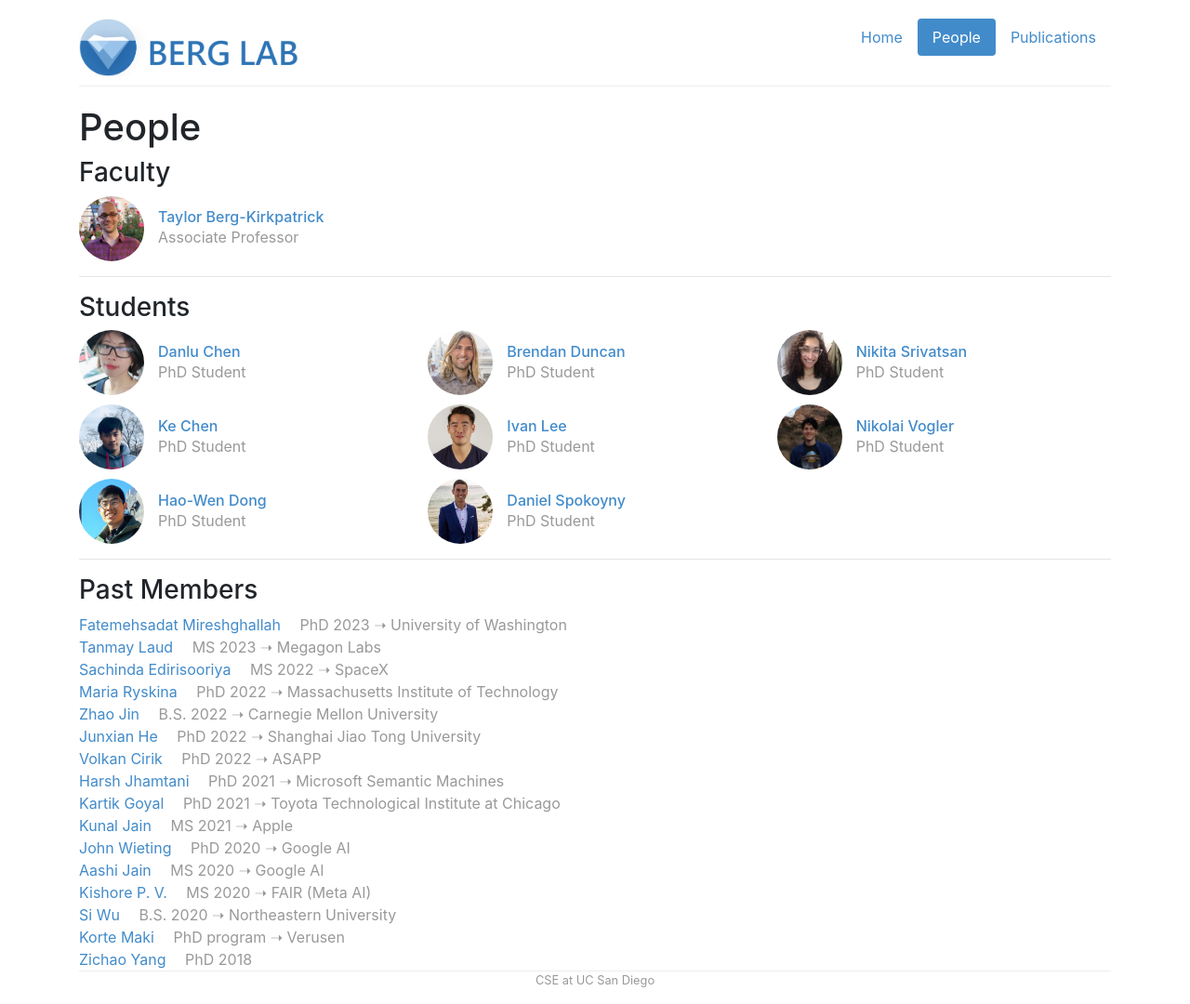
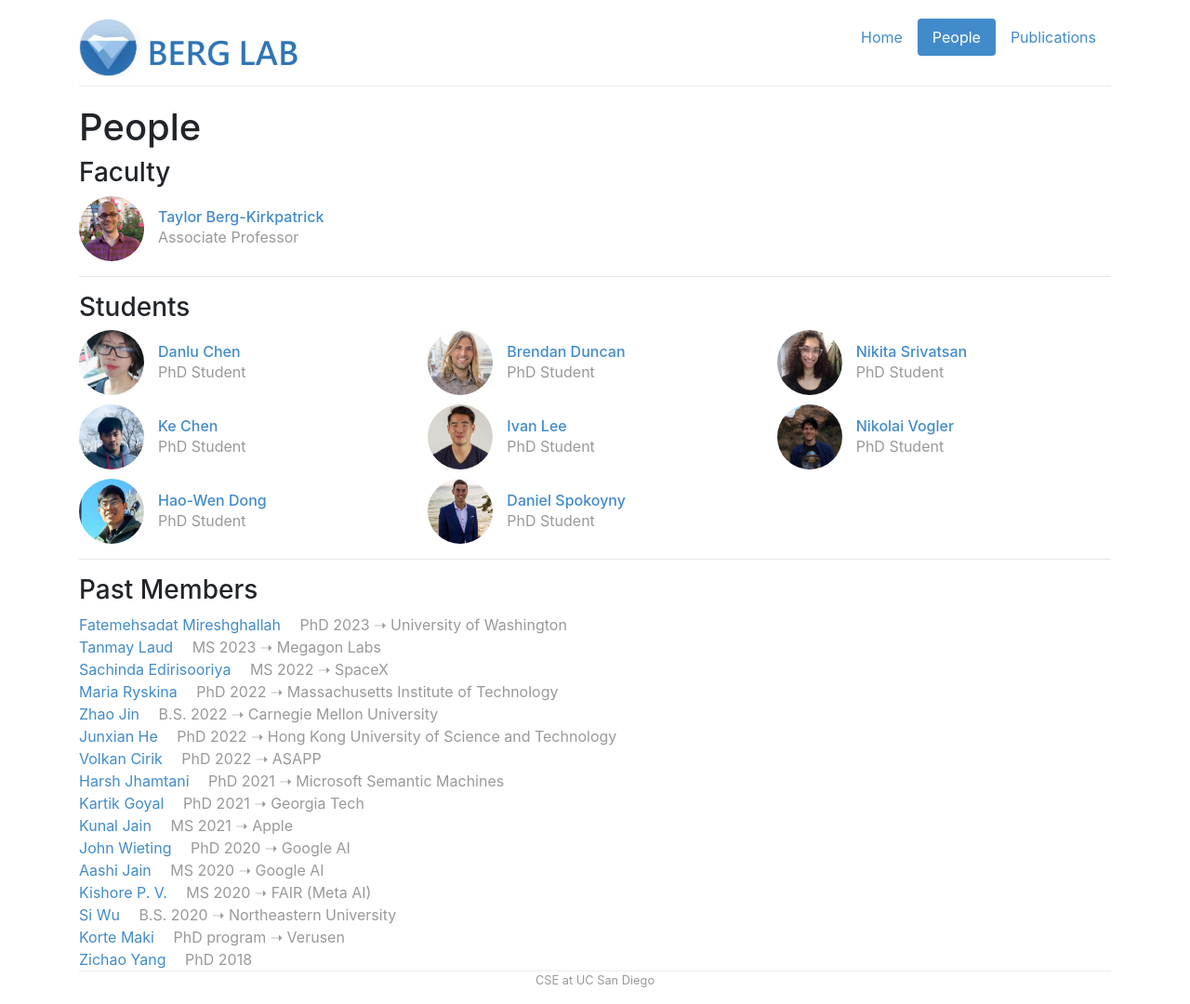
Before and after one commit to icebergnlp/icebergnlp.github.io, a Jekyll site: the page built from people.html, in a window 1280 px wide. Shown: the whole page at 93% size. Built offline with Jekyll 4.4.1, drawn with Linux system fonts in a browser that asks for light colours.

Commit message:
Update jobs for Kartik and Junxian

```diff
--- a/_data/people.yml
+++ b/_data/people.yml
@@ -111,7 +111,7 @@ junxian1:
     role: past
     webpage: https://jxhe.github.io/
     image: /img/people/junxian1.jpg
-    bio: PhD 2022 ➝ Shanghai Jiao Tong University
+    bio: PhD 2022 ➝ Hong Kong University of Science and Technology
 
 vcirik:
     display_name: Volkan Cirik
@@ -131,7 +131,7 @@ kartikgo:
     display_name: Kartik Goyal
     role: past
     webpage: http://www.cs.cmu.edu/~kartikgo
-    bio: PhD 2021 ➝ Toyota Technological Institute at Chicago
+    bio: PhD 2021 ➝ Georgia Tech
 
 kunal:
     display_name: Kunal Jain
```
